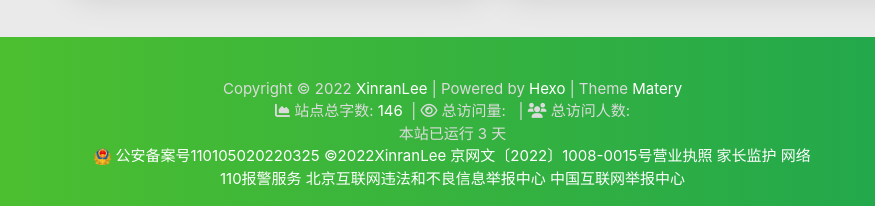
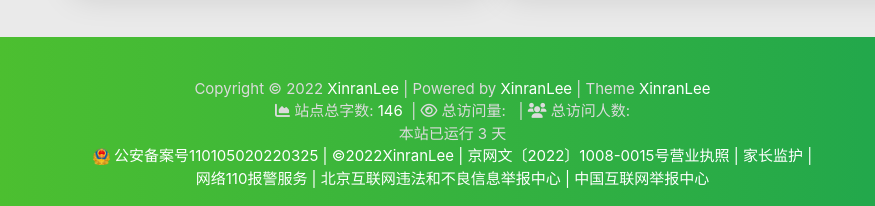
Before and after one commit to xinran-lee/xinran-lee.github.io, a plain HTML site: page 2022/03/03/hello-world/index.html in a window 1280 px wide. Shown: the part 2841-3047 px from the top of the page, 0-875 px from the left. Drawn offline with Linux system fonts and the light colour scheme; some packages are replaced by stand-ins of ours; no server answers; animation ran at ten frames a second; a script that the page names is missing.

Commit message:
Site updated: 2022-03-26 15:12:22

```diff
--- a/2022/03/03/hello-world/index.html
+++ b/2022/03/03/hello-world/index.html
@@ -167,9 +167,9 @@ int main()
     };
     loaded();
 })()
- </script><meta name="generator" content="Hexo 6.1.0"><link rel="alternate" href="/atom.xml" title="Change the world" type="application/atom+xml">
-
+ </script><meta name="generator" content="Hexo 6.1.0">
 <style>.github-emoji { position: relative; display: inline-block; width: 1.2em; min-height: 1.2em; overflow: hidden; vertical-align: top; color: transparent; }  .github-emoji > span { position: relative; z-index: 10; }  .github-emoji img, .github-emoji .fancybox { margin: 0 !important; padding: 0 !important; border: none !important; outline: none !important; text-decoration: none !important; user-select: none !important; cursor: auto !important; }  .github-emoji img { height: 1.2em !important; width: 1.2em !important; position: absolute !important; left: 50% !important; top: 50% !important; transform: translate(-50%, -50%) !important; user-select: none !important; cursor: auto !important; } .github-emoji-fallback { color: inherit; } .github-emoji-fallback img { opacity: 0 !important; }</style>
+<link rel="alternate" href="/atom.xml" title="Change the world" type="application/atom+xml">
 </head>
 
 
@@ -1499,8 +1499,8 @@ int main()
                 <span id="year">2022</span>
 
             <a href="/about" target="_blank">XinranLee</a>
-            |&nbsp;Powered by&nbsp;<a href="https://hexo.io/" target="_blank">Hexo</a>
-            |&nbsp;Theme&nbsp;<a href="https://github.com/blinkfox/hexo-theme-matery" target="_blank">Matery</a>
+            |&nbsp;Powered by&nbsp;<a href="https://github.com/xinran-lee" target="_blank">XinranLee</a>
+            |&nbsp;Theme&nbsp;<a href="https://github.com/xinran-lee" target="_blank">XinranLee</a>
             <br>
 
                 &nbsp;<i class="fas fa-chart-area"></i>&nbsp;站点总字数:&nbsp;<span
@@ -1584,7 +1584,7 @@ int main()
 
                 <span id="icp"><img src="/medias/icp.png"
                                     style="vertical-align: text-bottom;"/>
-                <a href="https://www.12377.cn/" target="_blank">公安备案号110105020220325 ©2022XinranLee 京网文〔2022〕1008-0015号营业执照 家长监护 网络110报警服务 北京互联网违法和不良信息举报中心 中国互联网举报中心</a>
+                <a href="https://www.12377.cn/" target="_blank">公安备案号110105020220325 | ©2022XinranLee | 京网文〔2022〕1008-0015号营业执照 | 家长监护 | 网络110报警服务 | 北京互联网违法和不良信息举报中心 | 中国互联网举报中心</a>
             </span>
 
         </div>
```
Also changed, not shown: 404/index.html (+5 -5 lines), about/index.html (+5 -5 lines), archives/2022/03/index.html (+5 -5 lines), archives/2022/index.html (+5 -5 lines), archives/index.html (+5 -5 lines), categories/index.html (+5 -5 lines), categories/日常/index.html (+5 -5 lines), contact/index.html (+5 -5 lines), friends/index.html (+5 -5 lines), index.html (+5 -5 lines), tags/index.html (+5 -5 lines), tags/日常/index.html (+5 -5 lines), tags/生活/index.html (+5 -5 lines).
